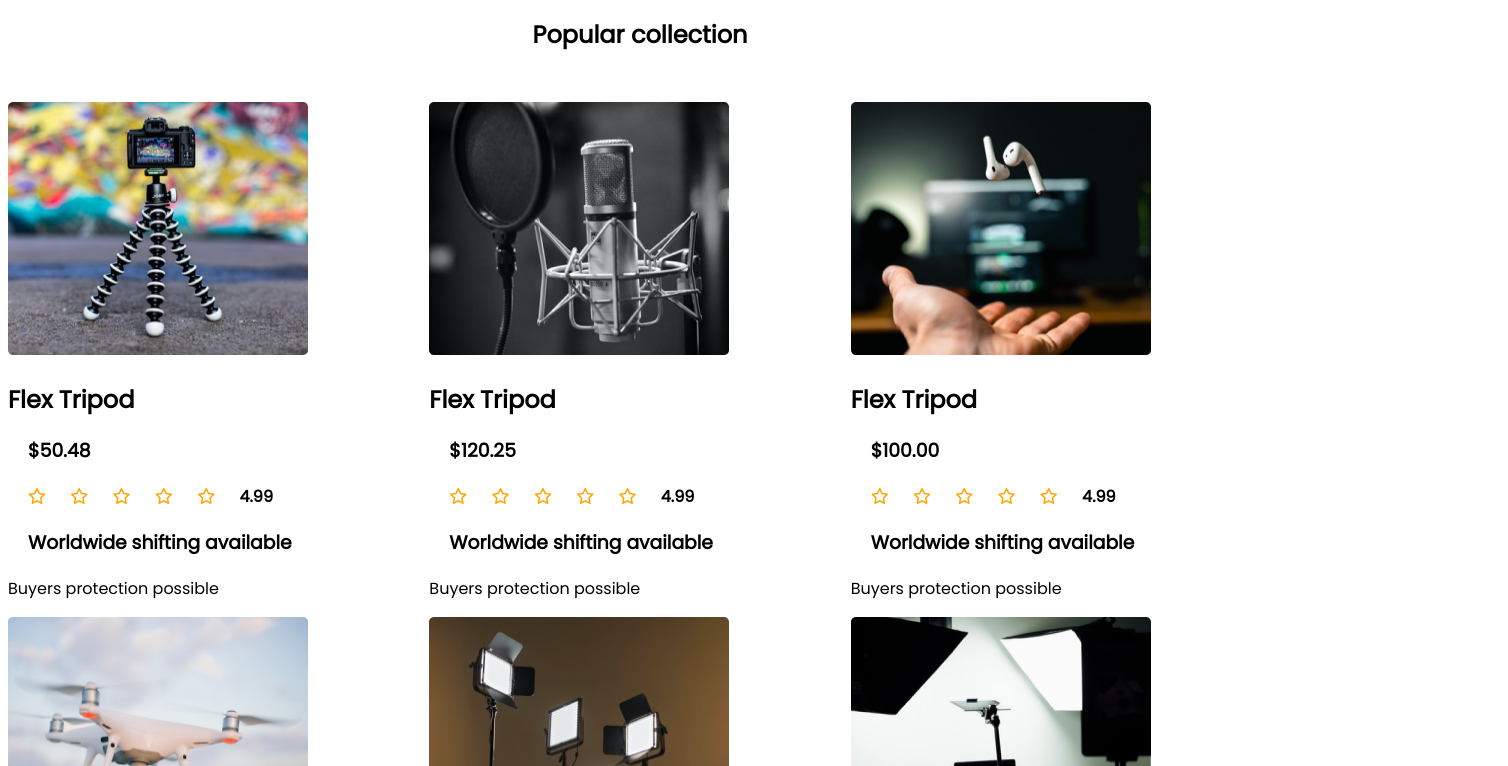
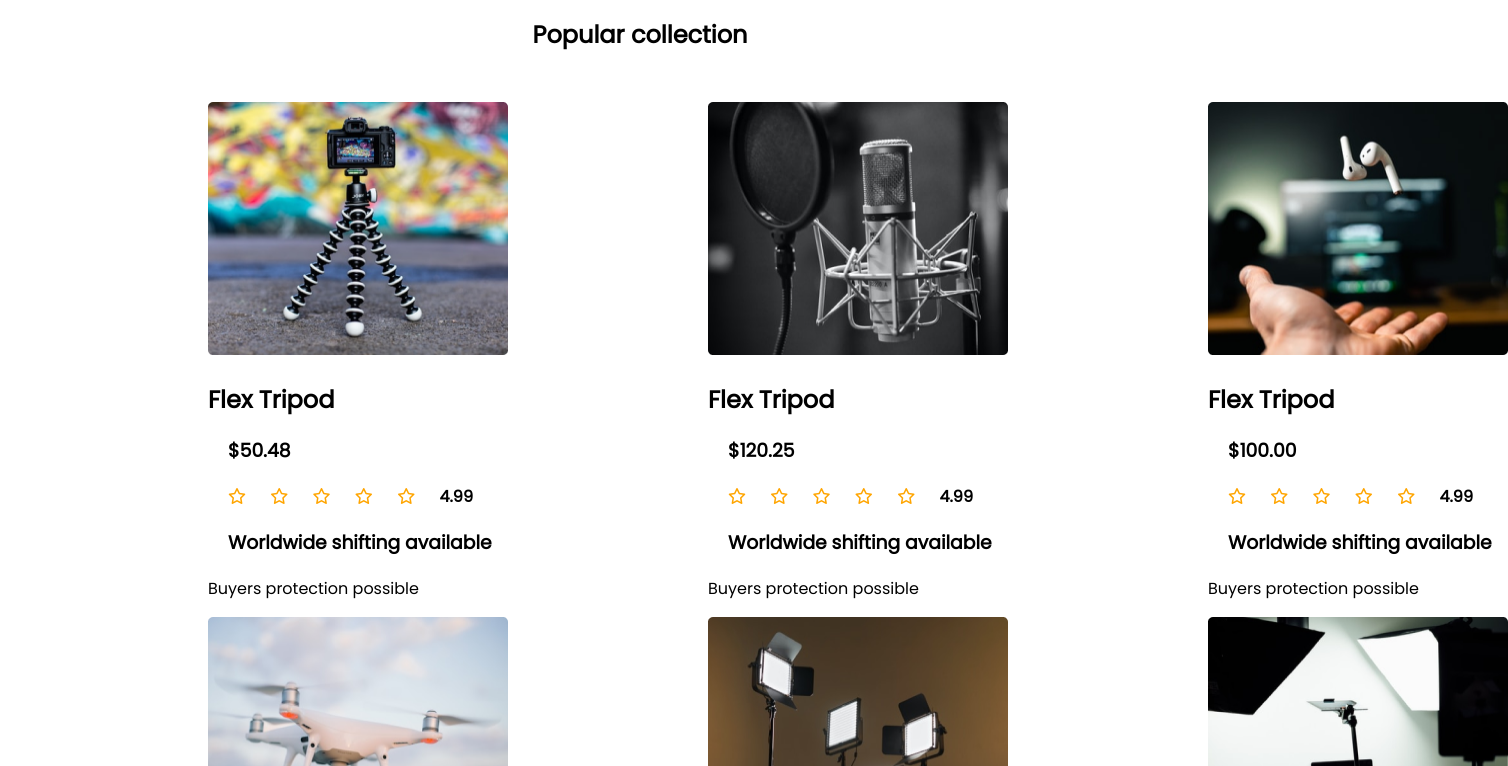
Before and after one commit to CyberTawsif/assignment-two, a plain HTML site: page index.html in a window 1280 px wide. Shown: the part 554-1320 px from the top of the page, 1508 px wide, since content can reach past the window. Drawn offline with Linux system fonts and the light colour scheme.

Commit message:
second commit

```diff
--- a/styles/style.css
+++ b/styles/style.css
@@ -58,7 +58,11 @@ h1{
 .product-gallery{
     display: grid;
     grid-template-columns: repeat(3,1fr);
+    grid-row-gap: 0px;
     /* justify-content: center; */
+}
+.single-product{
+    padding-left: 200px;
 }
 
 .see-more{
```
